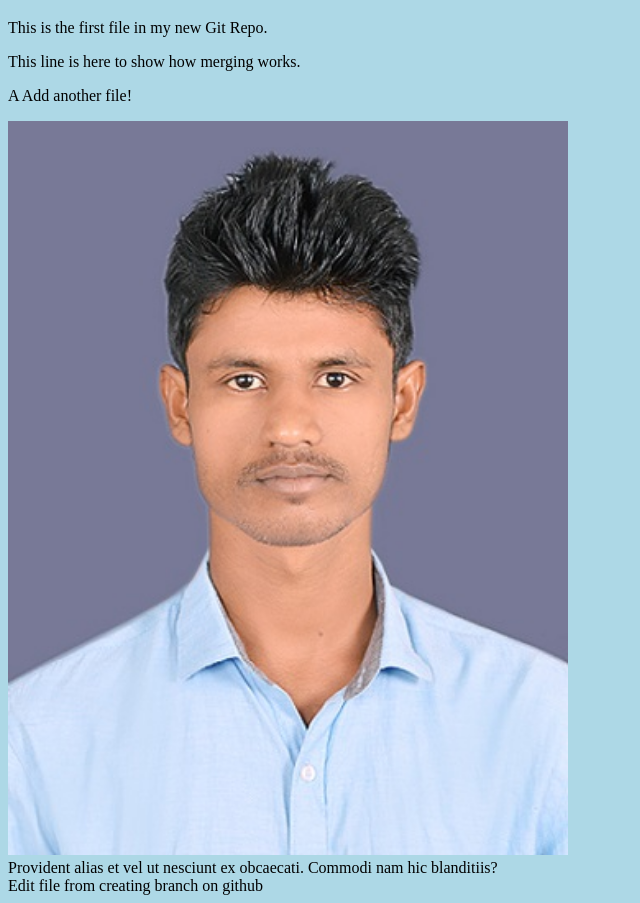
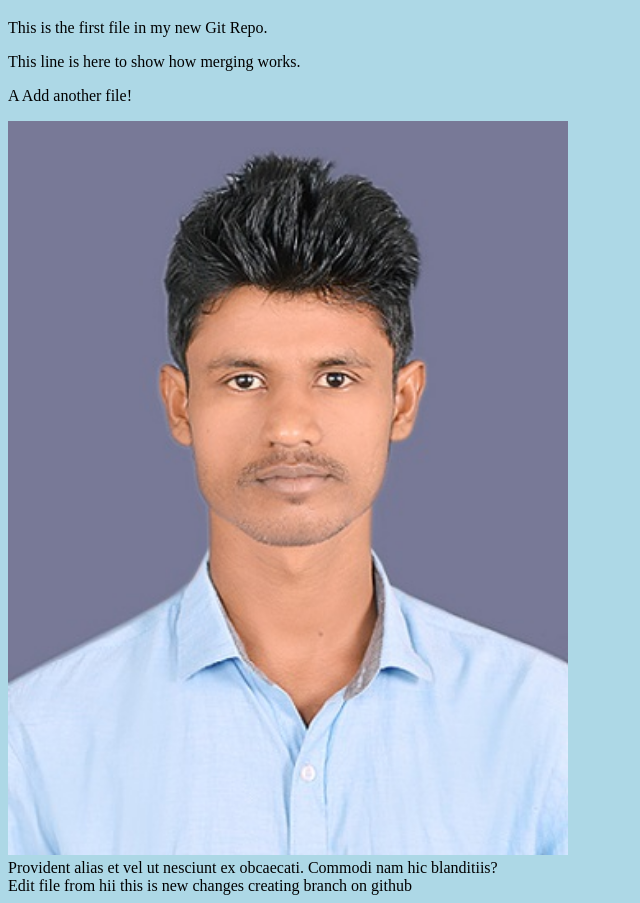
Before and after one commit to Subhashbarela/hello-worldDemo, a plain HTML site: page index.html in a window 1280 px wide. Shown: the part 61-964 px from the top of the page, without its empty margins (0-640 px from the left). Drawn offline with Linux system fonts and the light colour scheme.

Commit message:
Update index.html

```diff
--- a/index.html
+++ b/index.html
@@ -15,7 +15,7 @@
     style="width:50%;max-width:560px"></div>
     <div> Provident alias et vel ut nesciunt ex obcaecati. Commodi nam hic blanditiis?</div>
 
-    <div>Edit file from creating branch on github </div>
+    <div>Edit file from hii this is new changes creating branch on github </div>
 
 </body>
 </html>
```
